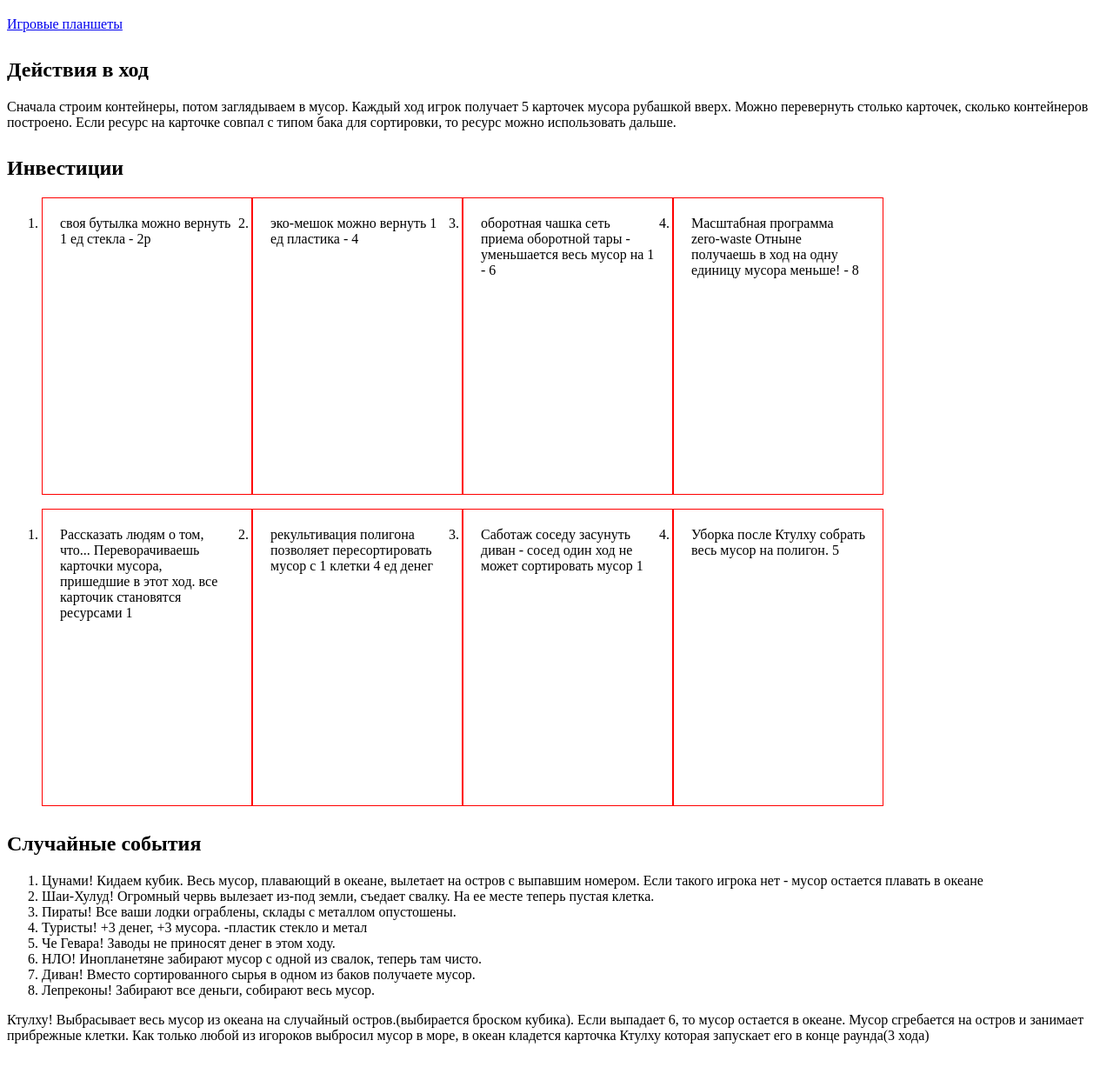
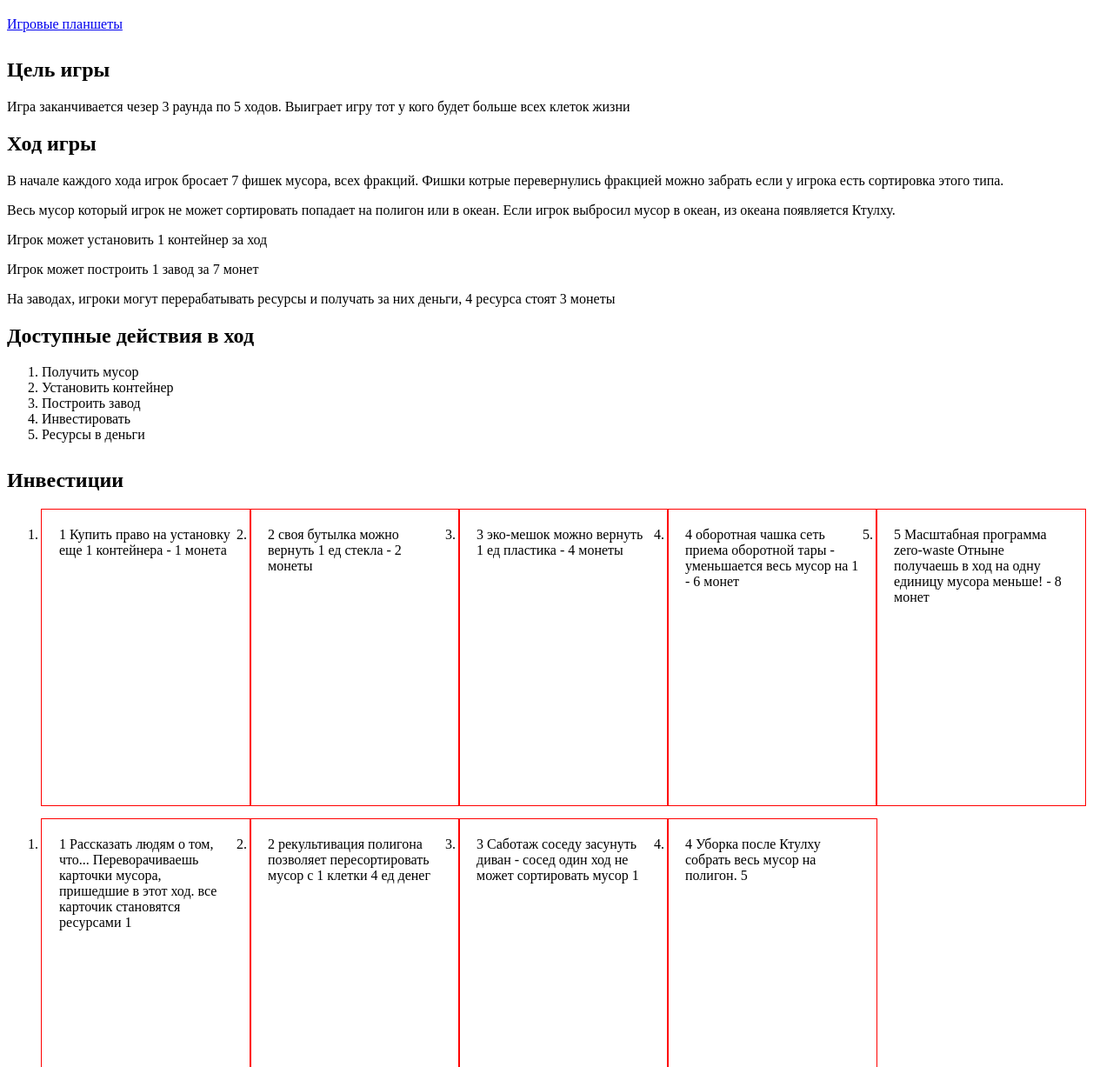
Before and after one commit to msdm83/ico, a plain HTML site: page irecycler/rules.html in a window 1280 px wide. Shown: the part 61-1288 px from the top of the page at 87% size. Drawn offline with Linux system fonts and the light colour scheme.

Commit message:
update rules

```diff
--- a/irecycler/rules.html
+++ b/irecycler/rules.html
@@ -17,20 +17,38 @@
   <h1>Правила игры и карточки</h1>
   <a href="index.html">Игровые планшеты</a>
   <div class="wrapper">
-    <h2>Действия в ход</h2>
-    Сначала строим контейнеры, потом заглядываем в мусор.
-    Каждый ход игрок получает 5 карточек мусора рубашкой вверх. Можно перевернуть столько карточек, сколько контейнеров
-    построено.
-    Если ресурс на карточке совпал с типом бака для сортировки, то ресурс можно использовать дальше.
+    <h2>Цель игры</h2>
+    <p>Игра заканчивается чезер 3 раунда по 5 ходов. Выиграет игру тот у кого будет больше всех клеток жизни</p>
+    <h2>Ход игры</h2>
+    <p>В начале каждого хода игрок бросает 7 фишек мусора, всех фракций. Фишки котрые перевернулись фракцией можно
+      забрать если
+      у игрока есть сортировка этого типа. </p>
+    <p>Весь мусор который игрок не может сортировать попадает на полигон или в океан.
+      Если игрок выбросил мусор в океан, из океана появляется Ктулху. </p>
+    <p>Игрок может установить 1 контейнер за ход</p>
+    <p>Игрок может построить 1 завод за 7 монет</p>
+    <p>На заводах, игроки могут перерабатывать ресурсы и получать за них деньги, 4 ресурса стоят 3 монеты</p>
+
+
+    <h2>Доступные действия в ход</h2>
+    <ol>
+      <li>Получить мусор</li>
+      <li>Установить контейнер</li>
+      <li>Построить завод</li>
+      <li>Инвестировать</li>
+      <li>Ресурсы в деньги</li>
+    </ol>
+
   </div>
 
   <div class="wrapper">
     <h2>Инвестиции</h2>
     <ol class="invest">
-      <li>своя бутылка можно вернуть 1 ед стекла - 2р</li>
-      <li>эко-мешок можно вернуть 1 ед пластика - 4</li>
-      <li>оборотная чашка сеть приема оборотной тары - уменьшается весь мусор на 1 - 6</li>
-      <li>Масштабная программа zero-waste Отныне получаешь в ход на одну единицу мусора меньше! - 8</li>
+      <li>Купить право на установку еще 1 контейнера - 1 монета</li>
+      <li>своя бутылка можно вернуть 1 ед стекла - 2 монеты</li>
+      <li>эко-мешок можно вернуть 1 ед пластика - 4 монеты</li>
+      <li>оборотная чашка сеть приема оборотной тары - уменьшается весь мусор на 1 - 6 монет</li>
+      <li>Масштабная программа zero-waste Отныне получаешь в ход на одну единицу мусора меньше! - 8 монет</li>
     </ol>
     <ol class="invest">
       <li>Рассказать людям о том, что... Переворачиваешь карточки мусора, пришедшие в этот ход. все карточик становятся
@@ -54,10 +72,9 @@
       <li>Диван! Вместо сортированного сырья в одном из баков получаете мусор.</li>
       <li>Лепреконы! Забирают все деньги, собирают весь мусор.</li>
     </ol>
-    <p>Ктулху! Выбрасывает весь мусор из океана на случайный остров.(выбирается броском кубика). Если выпадает 6, то мусор
-      остается в океане. Мусор сгребается на остров и занимает прибрежные клетки.
-      Как только любой из игороков выбросил мусор в море, в океан кладется карточка Ктулху которая запускает его в конце
-      раунда(3 хода)</p>
+    <p>Ктулху! После того как любой игрок выбросил мусор в океан, на поле выкладывается карточка Ктулху. Следующий игрок
+      вращает карандаш, который случайным образом опроеделяет на чей остров попадает
+      весь мусор из окена. Игроку на чей остров выпал мусор, в свой ход необходимо инвестировать в уборку острова.</p>
   </div>
 
   <div class="wrapper">
--- a/irecycler/site.css
+++ b/irecycler/site.css
@@ -57,11 +57,15 @@
 }
 .invest {
   display: flex;
+  counter-reset: section;
 }
 .invest li {
   width: 200px;
   height: 300px;
   padding: 20px;
-  border: 1px solid red;
-  outline: 20px;
+  outline: 1px solid red;
 }
+.invest li:before{
+  counter-increment: section;
+  content: counter(section)"  ";
+}
```
